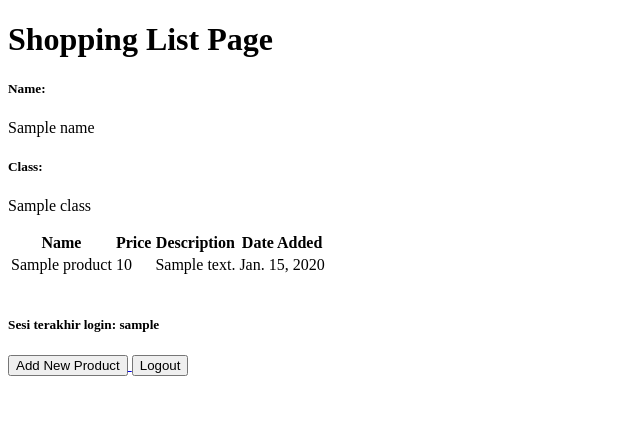
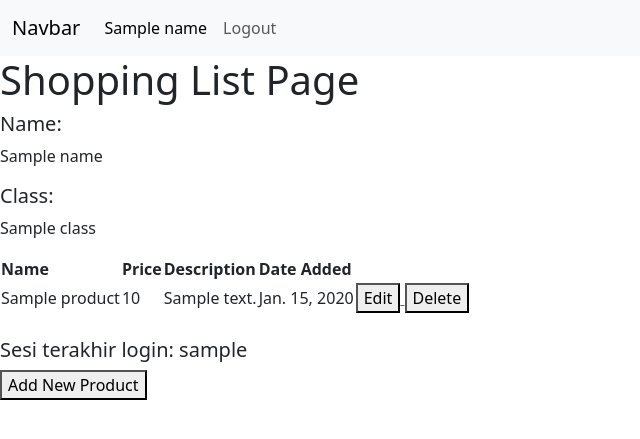
Before and after one commit to hotchlck/shopping-list, a Django app: template main/templates/main.html in a window 1280 px wide. Shown: the top 439 px of the page, without its empty margins (0-640 px from the left). Run offline with Django 4.2, Linux system fonts and the light colour scheme; tables that the repository leaves empty hold one stand-in row (values such as "Sample post"); the template is opened without the code that fills it: values that come from a table or form of the project are taken from there, most other values are stand-ins (such as "Sample title", 1, 10 or a date in 2020).

Commit message:
menyelesaikan tutorial

```diff
--- a/main/templates/main.html
+++ b/main/templates/main.html
@@ -1,5 +1,20 @@
 {% extends 'base.html' %}
 {% block content %}
+
+    <nav class="navbar navbar-expand-lg bg-body-tertiary">
+        <div class="container-fluid">
+        <a class="navbar-brand" href="#">Navbar</a>
+        <button class="navbar-toggler" type="button" data-bs-toggle="collapse" data-bs-target="#navbarNavAltMarkup" aria-controls="navbarNavAltMarkup" aria-expanded="false" aria-label="Toggle navigation">
+            <span class="navbar-toggler-icon"></span>
+        </button>
+        <div class="collapse navbar-collapse" id="navbarNavAltMarkup">
+            <div class="navbar-nav">
+            <a class="nav-link active" aria-current="page" href="#">{{name}}</a>
+            <a class="nav-link" href="{% url 'main:logout' %}">Logout</a>
+            </div>
+        </div>
+        </div>
+    </nav>
     <h1>Shopping List Page</h1>
     <h5>Name: </h5>
     <p> {{ name }}</p> <!-- Ubahlah sesuai dengan nama kamu -->
@@ -22,6 +37,18 @@
                 <td>{{product.price}}</td>
                 <td>{{product.description}}</td>
                 <td>{{product.date_added}}</td>
+                <td>
+                    <a href="{% url 'main:edit_product' product.pk %}">
+                        <button>
+                            Edit
+                        </button>
+                    </a>
+                    <a href="{% url 'main:delete_product' product.pk %}">
+                        <button>
+                            Delete
+                        </button>
+                    </a>
+                </td>
             </tr>
         {% endfor %}
     </table>
@@ -36,10 +63,4 @@
         </button>
     </a>
 
-    <a href="{% url 'main:logout' %}">
-        <button>
-            Logout
-        </button>
-    </a>
-
 {% endblock content %}
--- a/main/urls.py
+++ b/main/urls.py
@@ -1,9 +1,6 @@
 from django.urls import path
 from main.views import show_main, create_product, show_xml, show_json, show_xml_by_id, show_json_by_id
-from main.views import register
-from main.views import login_user
-from main.views import logout_user
-
+from main.views import register, login_user, logout_user, edit_product, delete_product
 app_name = 'main'
 
 urlpatterns = [
@@ -16,4 +13,6 @@ urlpatterns = [
     path('register/', register, name='register'),
     path('login/', login_user, name='login'),
     path('logout/', logout_user, name='logout'),
+    path('edit-product/<int:id>', edit_product, name='edit_product'),
+    path('delete/<int:id>', delete_product, name='delete_product'),
 ]
--- a/templates/base.html
+++ b/templates/base.html
@@ -9,6 +9,11 @@
         />
         {% block meta %}
         {% endblock meta %}
+        <link href="https://cdn.jsdelivr.net/npm/bootstrap@5.3.2/dist/css/bootstrap.min.css" rel="stylesheet" integrity="sha384-T3c6CoIi6uLrA9TneNEoa7RxnatzjcDSCmG1MXxSR1GAsXEV/Dwwykc2MPK8M2HN" crossorigin="anonymous">
+        <script src="https://code.jquery.com/jquery-3.6.0.min.js" integrity="sha384-KyZXEAg3QhqLMpG8r+J4jsl5c9zdLKaUk5Ae5f5b1bw6AUn5f5v8FZJoMxm6f5cH1" crossorigin="anonymous"></script>
+        <script src="https://cdn.jsdelivr.net/npm/@popperjs/core@2.11.8/dist/umd/popper.min.js" integrity="sha384-I7E8VVD/ismYTF4hNIPjVp/Zjvgyol6VFvRkX/vR+Vc4jQkC+hVqc2pM8ODewa9r" crossorigin="anonymous"></script>
+        <script src="https://cdn.jsdelivr.net/npm/bootstrap@5.3.2/dist/js/bootstrap.min.js" integrity="sha384-BBtl+eGJRgqQAUMxJ7pMwbEyER4l1g+O15P+16Ep7Q9Q+zqX6gSbd85u4mG4QzX+" crossorigin="anonymous"></script>
+    </head>
     </head>
 
     <body>
```
Also changed, not shown: main/templates/edit_product.html (added, +22 -0 lines), main/views.py (+19 -0 lines), main/models.py (line endings or trailing spaces).
